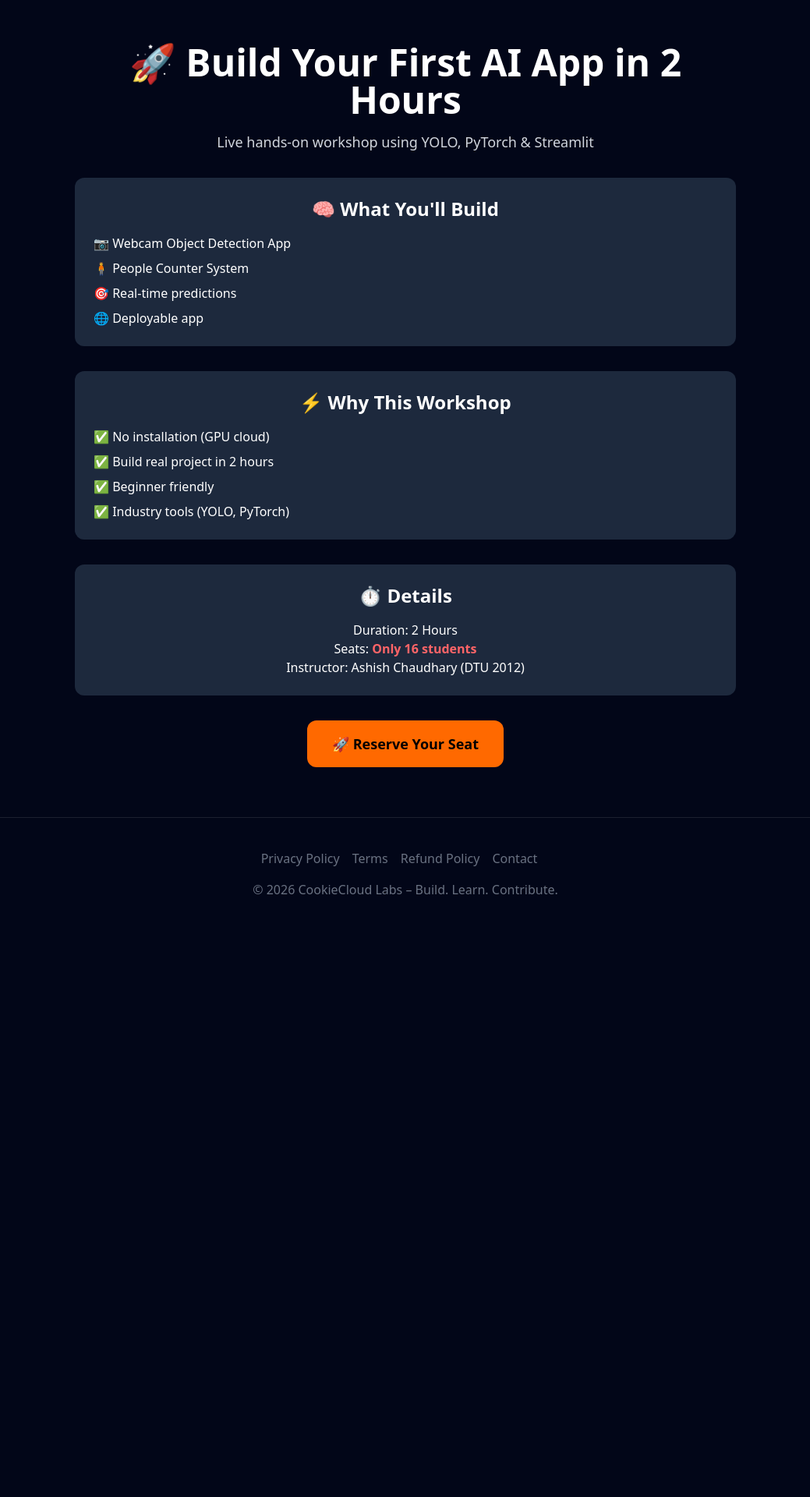
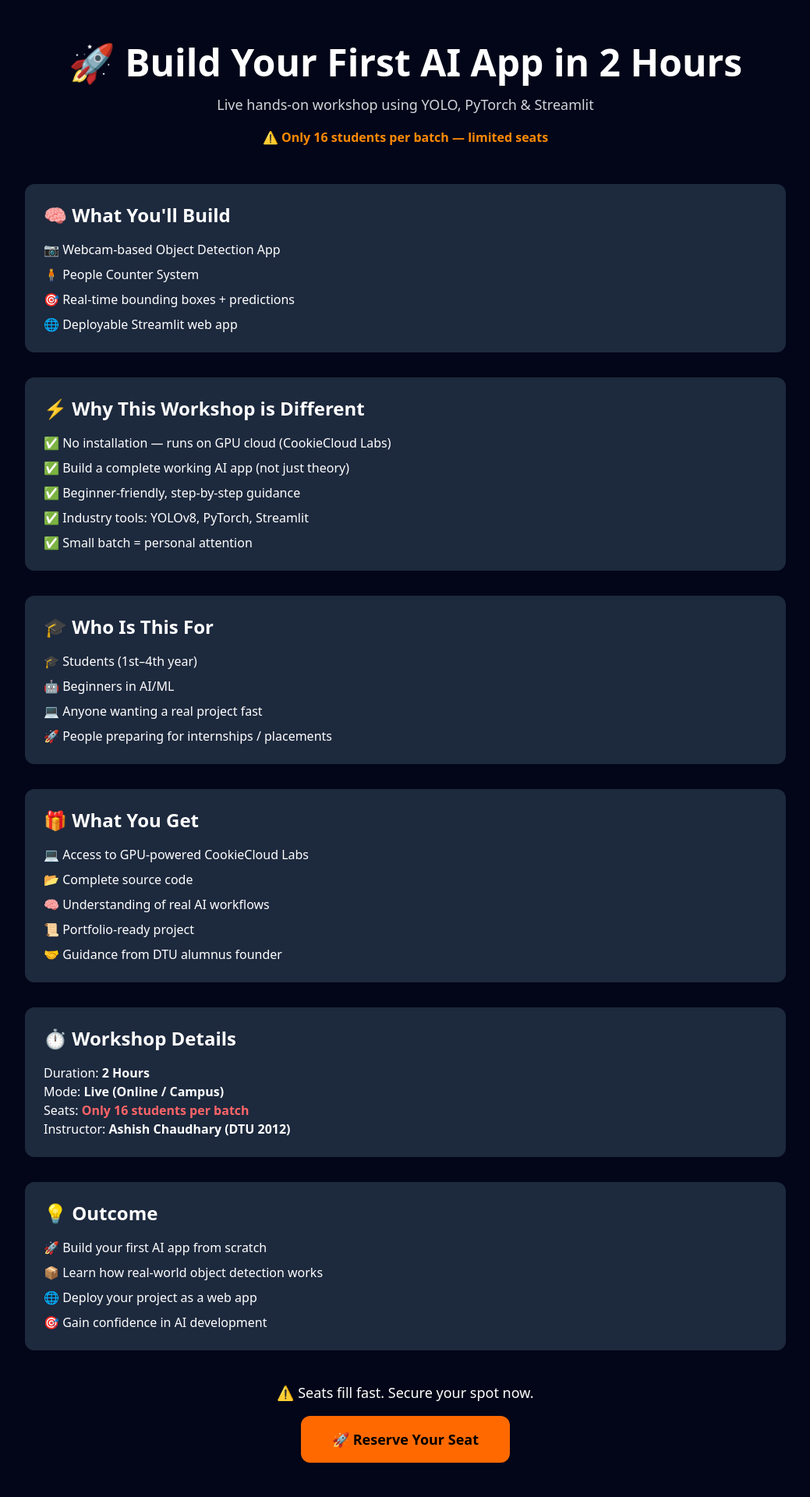
Before and after one commit to cookieSensei/cookiecloudlabs, a Next.js app: page /workshop in a window 1280 px wide. Shown: the part 80-2000 px from the top of the page at 78% size, without its empty margins (120-1159 px from the left). Before the commit the page ends 1273 px from the top, so only its background shows below. Built offline with nearby package versions, Linux system fonts and the light colour scheme.

Commit message:
modified:   app/workshop/page.tsx

```diff
--- a/app/workshop/page.tsx
+++ b/app/workshop/page.tsx
@@ -1,53 +1,114 @@
-import Link from "next/link"
+import Link from "next/link";
 
 export default function WorkshopPage() {
   return (
-    <div className="max-w-4xl mx-auto px-6 py-16 text-center">
+    <div className="max-w-5xl mx-auto px-6 py-16">
 
+      {/* HERO */}
+      <div className="text-center mb-12">
         <h1 className="text-4xl md:text-5xl font-bold mb-4">
           🚀 Build Your First AI App in 2 Hours
         </h1>
 
-      <p className="text-lg text-gray-300 mb-8">
+        <p className="text-lg text-gray-300 mb-4">
           Live hands-on workshop using YOLO, PyTorch & Streamlit
         </p>
 
+        <p className="text-orange-400 font-semibold">
+          ⚠️ Only 16 students per batch — limited seats
+        </p>
+      </div>
+
+      {/* WHAT YOU BUILD */}
       <div className="bg-slate-800 p-6 rounded-xl mb-8">
         <h2 className="text-2xl font-semibold mb-4">🧠 What You'll Build</h2>
-        <ul className="space-y-2 text-left">
-          <li>📷 Webcam Object Detection App</li>
+
+        <ul className="space-y-2">
+          <li>📷 Webcam-based Object Detection App</li>
           <li>🧍 People Counter System</li>
-          <li>🎯 Real-time predictions</li>
-          <li>🌐 Deployable app</li>
+          <li>🎯 Real-time bounding boxes + predictions</li>
+          <li>🌐 Deployable Streamlit web app</li>
         </ul>
       </div>
 
+      {/* WHY THIS */}
       <div className="bg-slate-800 p-6 rounded-xl mb-8">
-        <h2 className="text-2xl font-semibold mb-4">⚡ Why This Workshop</h2>
-        <ul className="space-y-2 text-left">
-          <li>✅ No installation (GPU cloud)</li>
-          <li>✅ Build real project in 2 hours</li>
-          <li>✅ Beginner friendly</li>
-          <li>✅ Industry tools (YOLO, PyTorch)</li>
+        <h2 className="text-2xl font-semibold mb-4">⚡ Why This Workshop is Different</h2>
+
+        <ul className="space-y-2">
+          <li>✅ No installation — runs on GPU cloud (CookieCloud Labs)</li>
+          <li>✅ Build a complete working AI app (not just theory)</li>
+          <li>✅ Beginner-friendly, step-by-step guidance</li>
+          <li>✅ Industry tools: YOLOv8, PyTorch, Streamlit</li>
+          <li>✅ Small batch = personal attention</li>
         </ul>
       </div>
 
+      {/* WHO IS THIS FOR */}
       <div className="bg-slate-800 p-6 rounded-xl mb-8">
-        <h2 className="text-2xl font-semibold mb-4">⏱️ Details</h2>
-        <p>Duration: 2 Hours</p>
-        <p>Seats: <span className="text-red-400 font-bold">Only 16 students</span></p>
-        <p>Instructor: Ashish Chaudhary (DTU 2012)</p>
+        <h2 className="text-2xl font-semibold mb-4">🎓 Who Is This For</h2>
+
+        <ul className="space-y-2">
+          <li>🎓 Students (1st–4th year)</li>
+          <li>🤖 Beginners in AI/ML</li>
+          <li>💻 Anyone wanting a real project fast</li>
+          <li>🚀 People preparing for internships / placements</li>
+        </ul>
       </div>
 
+      {/* WHAT YOU GET */}
+      <div className="bg-slate-800 p-6 rounded-xl mb-8">
+        <h2 className="text-2xl font-semibold mb-4">🎁 What You Get</h2>
 
+        <ul className="space-y-2">
+          <li>💻 Access to GPU-powered CookieCloud Labs</li>
+          <li>📂 Complete source code</li>
+          <li>🧠 Understanding of real AI workflows</li>
+          <li>📜 Portfolio-ready project</li>
+          <li>🤝 Guidance from DTU alumnus founder</li>
+        </ul>
+      </div>
 
+      {/* DETAILS */}
+      <div className="bg-slate-800 p-6 rounded-xl mb-8">
+        <h2 className="text-2xl font-semibold mb-4">⏱️ Workshop Details</h2>
 
+        <p>Duration: <b>2 Hours</b></p>
+        <p>Mode: <b>Live (Online / Campus)</b></p>
+        <p>
+          Seats:{" "}
+          <span className="text-red-400 font-bold">
+            Only 16 students per batch
+          </span>
+        </p>
+        <p>Instructor: <b>Ashish Chaudhary (DTU 2012)</b></p>
+      </div>
 
-        <Link href="/enroll">
-        <button className="px-8 py-4 bg-orange-500 hover:bg-orange-400 text-black font-bold rounded-xl text-lg">
+      {/* OUTCOME */}
+      <div className="bg-slate-800 p-6 rounded-xl mb-10">
+        <h2 className="text-2xl font-semibold mb-4">💡 Outcome</h2>
+
+        <ul className="space-y-2">
+          <li>🚀 Build your first AI app from scratch</li>
+          <li>📦 Learn how real-world object detection works</li>
+          <li>🌐 Deploy your project as a web app</li>
+          <li>🎯 Gain confidence in AI development</li>
+        </ul>
+      </div>
+
+      {/* CTA */}
+      <div className="text-center">
+        <p className="mb-4 text-lg">
+          ⚠️ Seats fill fast. Secure your spot now.
+        </p>
+
+        <Link
+          href="/enroll?source=workshop"
+          className="inline-block px-10 py-4 bg-orange-500 hover:bg-orange-400 text-black font-bold rounded-xl text-lg"
+        >
           🚀 Reserve Your Seat
-        </button>
         </Link>
+      </div>
 
     </div>
   );
```
Lines whose indentation alone changed are shown as unchanged.
